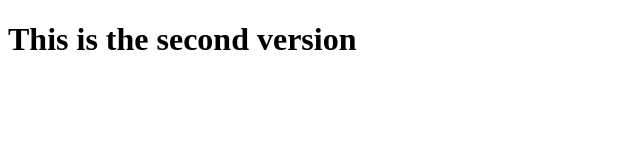
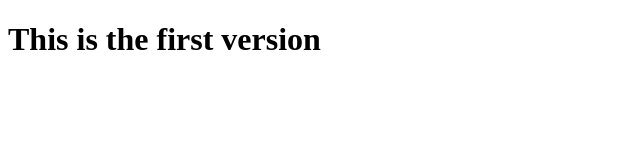
Before and after one commit to NguyenTranMinhTrang/JSA, a plain HTML site: page index.html in a window 1280 px wide. Shown: the whole page, without its empty margins (0-640 px from the left). Drawn offline with Linux system fonts and the light colour scheme.

Commit message:
This is the third commit

```diff
--- a/index.html
+++ b/index.html
@@ -9,7 +9,7 @@
 </head>
 
 <body>
-    <h1>This is the second version</h1>
+    <h1>This is the first version</h1>
 </body>
 
 </html>
```
